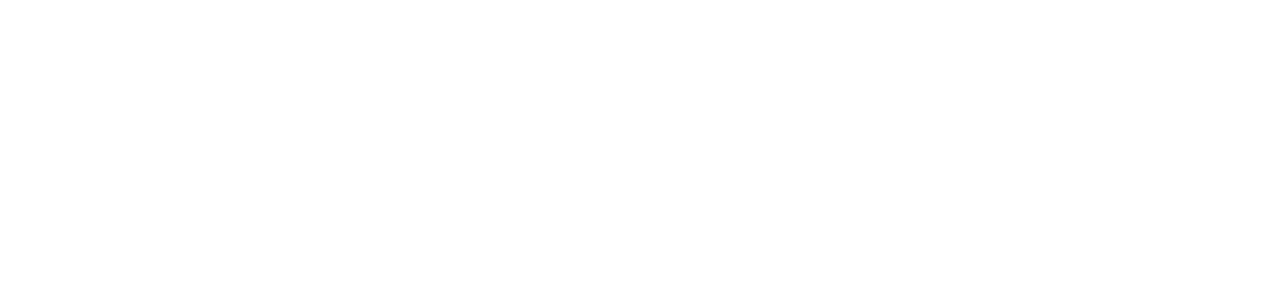
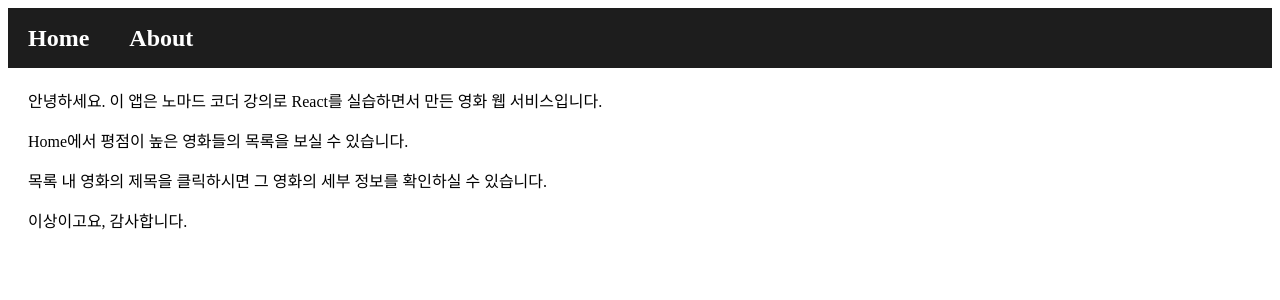
Before and after one commit to Juhyuk-Park/react-for-beginners, a React (Create React App) app: page /about in a window 1280 px wide. Shown: the top 300 px of the page. Built offline with nearby package versions, Linux system fonts and the light colour scheme.

Commit message:
빈 화면 출력 오류 해결 시도 5

```diff
--- a/src/App.js
+++ b/src/App.js
@@ -2,19 +2,21 @@
 import Home from "./routes/Home";
 import Detail from "./routes/Detail";
 import About from "./routes/About";
+import { element } from "prop-types";
 function App() {
   return (
     <Router>
       <Switch>
-        <Route path={process.env.PUBLIC_URL + "/"} element={<Home />}></Route>
+        l
+        <Route
+          path={process.env.PUBLIC_URL + "/about"}
+          component={About}
+        ></Route>
         <Route
           path={process.env.PUBLIC_URL + "/movie/:id"}
-          element={<Detail />}
+          component={Detail}
         ></Route>
-        <Route
-          path={process.env.PUBLIC_URL + "/about"}
-          element={<About />}
-        ></Route>
+        <Route path={process.env.PUBLIC_URL + "/"} component={Home}></Route>
       </Switch>
     </Router>
   );
```
